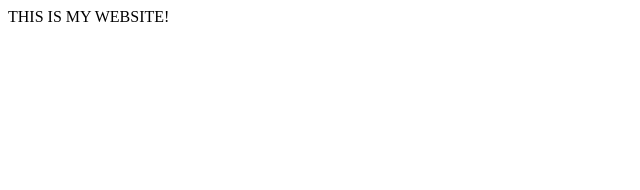
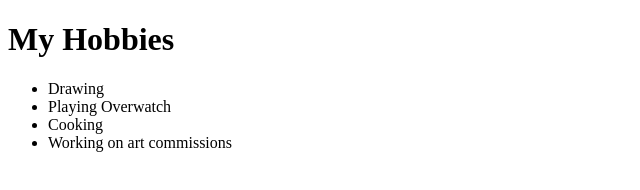
Before and after one commit to kinreas/thisworks, a plain HTML site: page index.html in a window 1280 px wide. Shown: the whole page, without its empty margins (0-640 px from the left). Drawn offline with Linux system fonts and the light colour scheme.

Commit message:
add hobbies

```diff
--- a/index.html
+++ b/index.html
@@ -4,6 +4,14 @@
 <title>thisworks</title>
 </head>
 <body>
-THIS IS MY WEBSITE!
+<div class="header">
+<h1>My Hobbies</h1>
+<ul>
+<li>Drawing</li>
+<li>Playing Overwatch</li>
+<li>Cooking</li>
+<li>Working on art commissions</li>
+</ul>
+</div>
 </body>
 </html>
```
Also changed, not shown: 1 other file.
